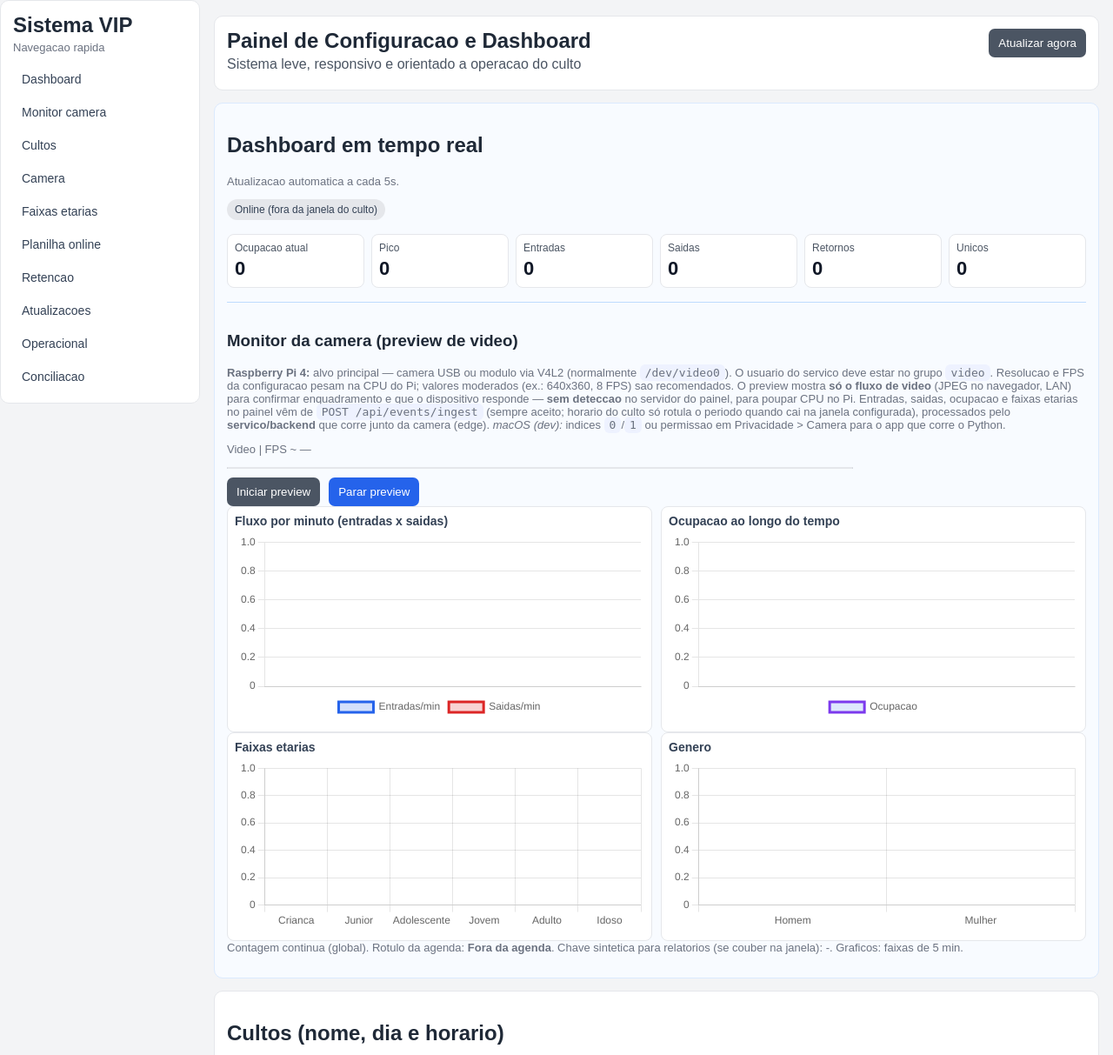
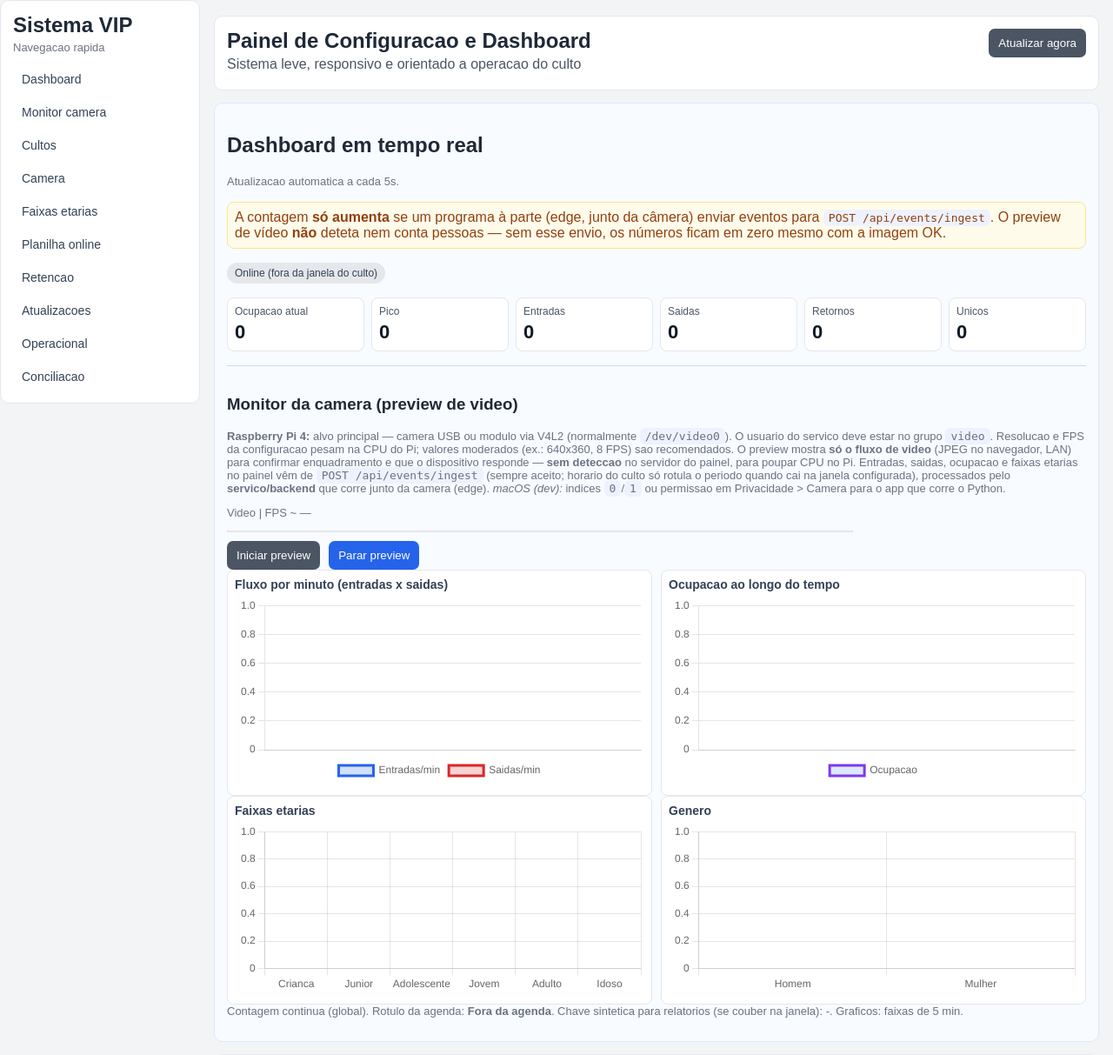
Before and after one commit to davigodoy/VIP, a FastAPI app: page / in a window 1280 px wide. Shown: the top 1213 px of the page at 87% size. Run offline with FastAPI, Linux system fonts and the light colour scheme; data comes from the database, SQL or seed files in the repository; data that the repository does not hold is empty.

Commit message:
docs(ui): clarify dashboard needs separate ingest edge for counts
Preview does not run detection; add README curl diagnostic.

Made-with: Cursor

```diff
--- a/templates/index.html
+++ b/templates/index.html
@@ -37,6 +37,7 @@
       <section id="sec-dashboard" class="card live-card">
         <h2>Dashboard em tempo real</h2>
         <p class="help">Atualizacao automatica a cada 5s.</p>
+        <p class="warn">A contagem <strong>só aumenta</strong> se um programa à parte (edge, junto da câmera) enviar eventos para <code>POST /api/events/ingest</code>. O preview de vídeo <strong>não</strong> deteta nem conta pessoas — sem esse envio, os números ficam em zero mesmo com a imagem OK.</p>
         <div id="live-status" class="pill">Carregando...</div>
         <div class="live-grid">
           <div class="metric-box"><span class="metric-label">Ocupacao atual</span><span id="m-current" class="metric-value">-</span></div>
```
Also changed, not shown: README.md.
